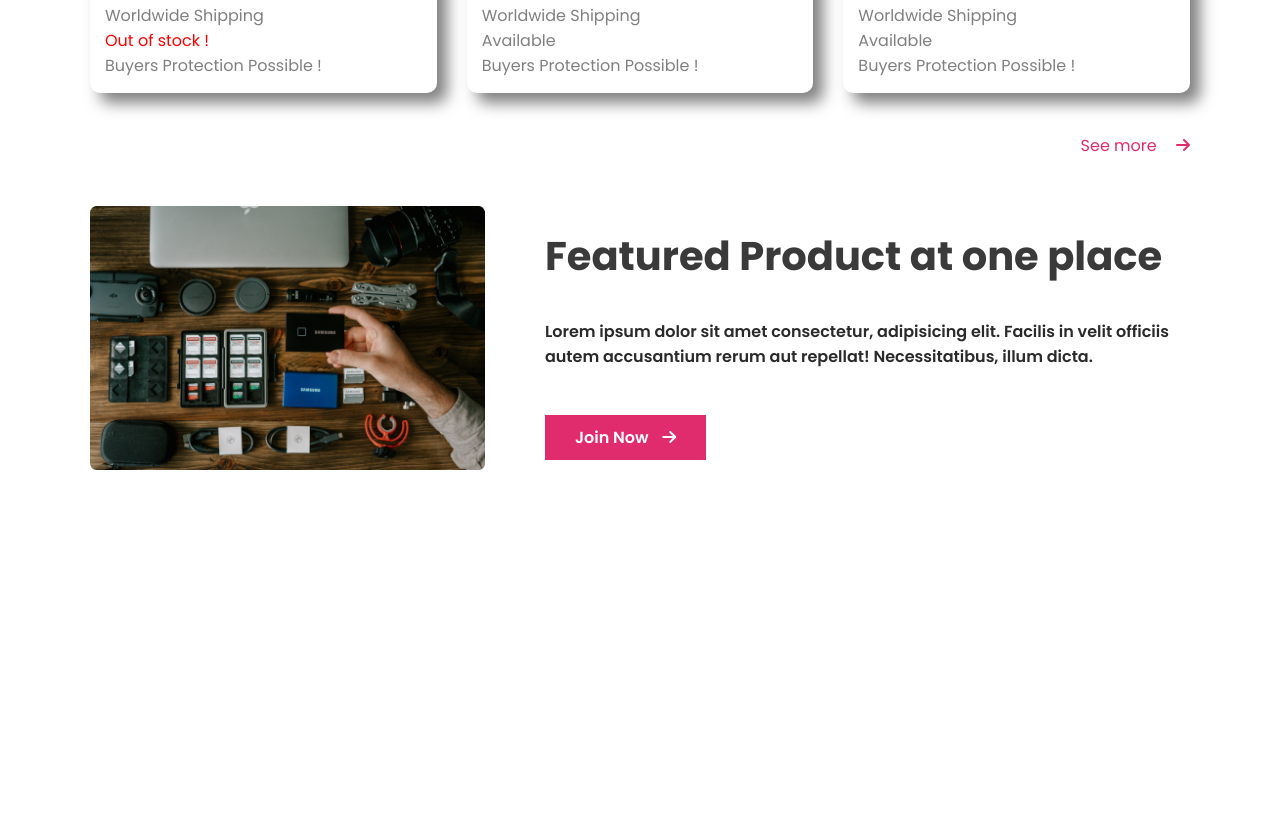
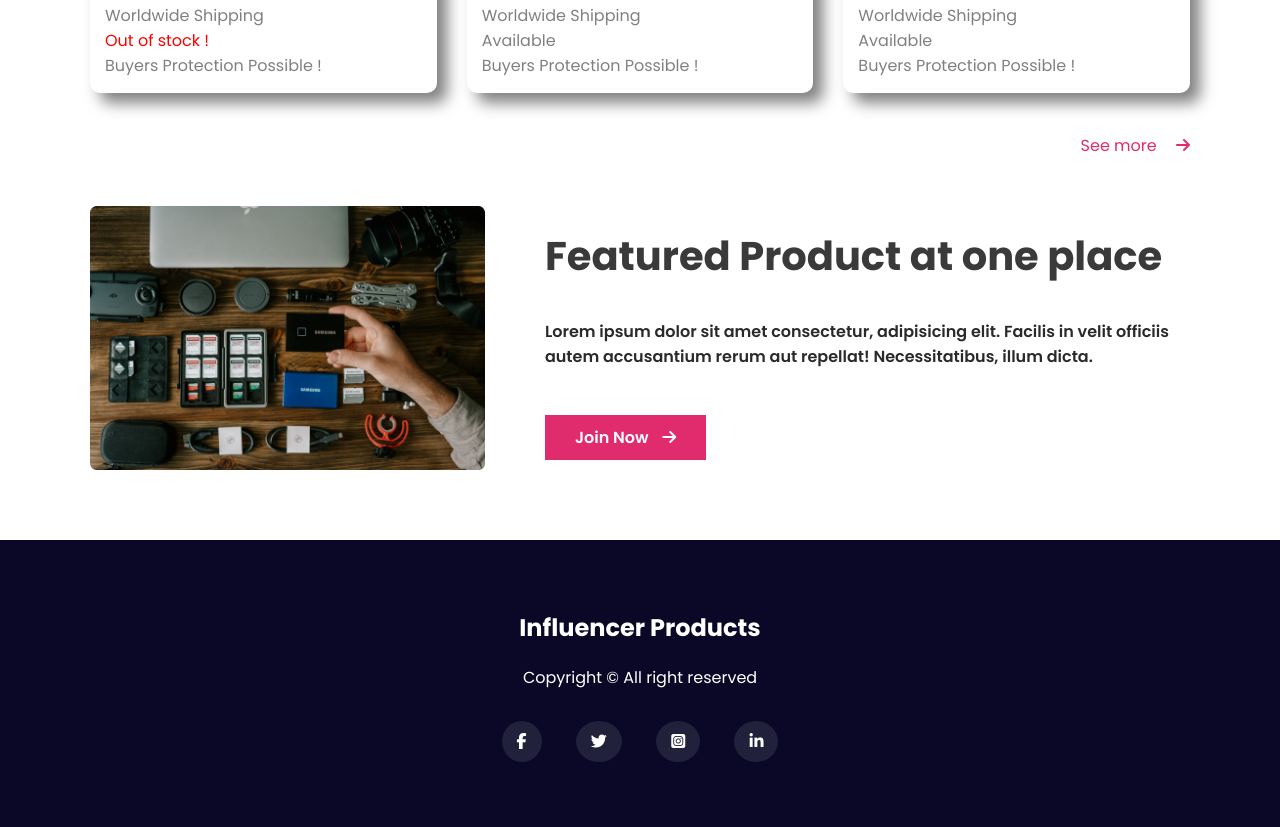
Before and after one commit to shafik720/Assignment-3, a plain HTML site: page index.html in a window 1280 px wide. Shown: the part 2723-3550 px from the top of the page. Before the commit the page ends 3263 px from the top, so only its background shows below. Drawn offline with Linux system fonts and the light colour scheme.

Commit message:
sdfgedsg

```diff
--- a/index.html
+++ b/index.html
@@ -233,5 +233,17 @@
             </div>
         </section>
     </main>
+    <footer class="footer">
+        <div class="footers fixed-width">
+            <h2>Influencer Products</h2>
+            <p>Copyright &copy; All right reserved</p>
+            <div class="footer-icon">
+                <span><a href="#"><i class="fa-brands fa-facebook-f"></i></a></span>
+                <span><a href="#"><i class="fa-brands fa-twitter"></i></a></span>
+                <span><a href="#"><i class="fa-brands fa-instagram-square"></i></a></span>
+                <span><a href="#"><i class="fa-brands fa-linkedin-in"></i></a></span>
+            </div>
+        </div>
+    </footer>
 </body>
 </html>
--- a/style.css
+++ b/style.css
@@ -224,10 +224,35 @@ Feature section
 }
 
 
+/*-------------------------------------------------------------------------
+Footer section
+--------------------------------------------------------------------------*/
+.footer{
+    text-align: center;
+    padding: 50px 0 ;
+    background: #0A0826;
+    color: white;
+}
 
+.footers h2{
+    color: white;
+}
 
+.footer-icon span a{
+    color: white;
+    padding: 8px 15px;
+    background: #22213C;
+    justify-content: center;
+    align-items: center;
+    margin: 15px 15px;
+    border-radius: 50%;
+    display: inline-block;
+}
 
-
+.footer-icon span a:hover{
+    background: #E02C6D;
+    color: white;
+}
 
 
 
```
